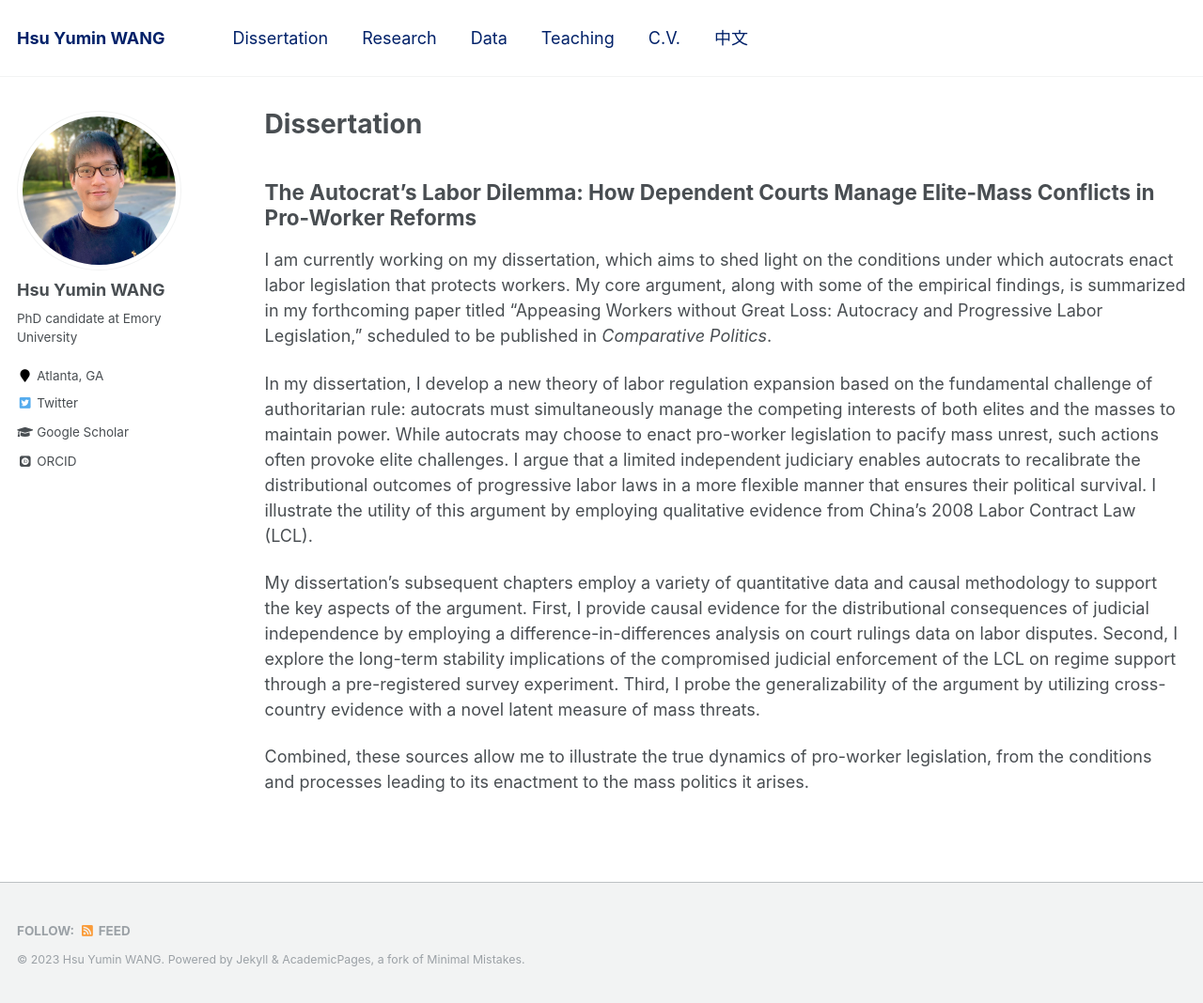
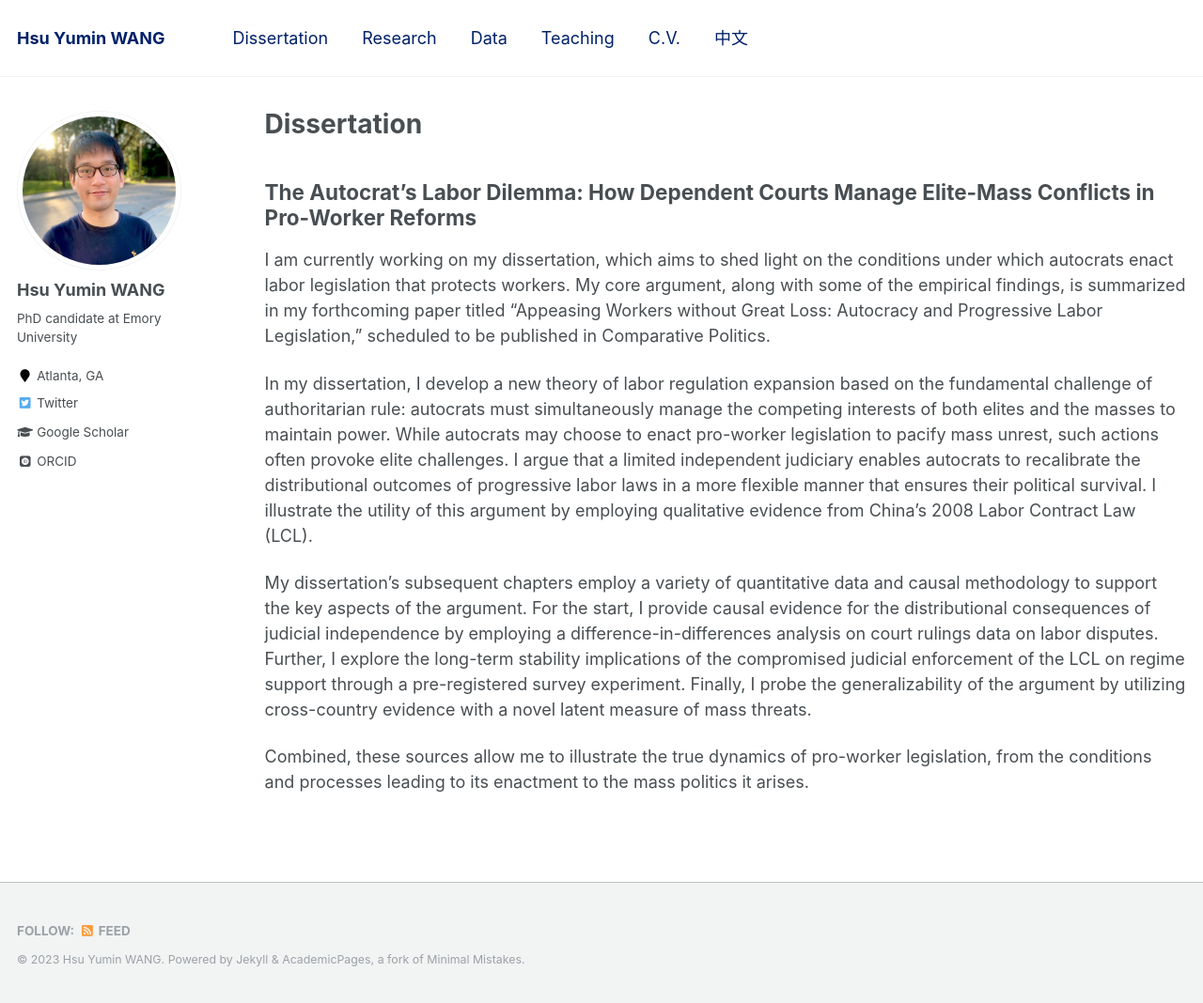
Before and after one commit to hsuyumin/hsuyumin.github.io, a Jekyll site: the page built from _pages/dissertation.md, in a window 1280 px wide and 1068 px high. Shown: the whole window at 94% size. Built offline with Jekyll 4.4.1, drawn with Linux system fonts in a browser that asks for light colours; some web fonts are replaced.

Commit message:
Update dissertation.md

```diff
--- a/_pages/dissertation.md
+++ b/_pages/dissertation.md
@@ -10,10 +10,10 @@ redirect_from:
 
 ## The Autocrat’s Labor Dilemma: How Dependent Courts Manage Elite-Mass Conflicts in Pro-Worker Reforms
 
-I am currently working on my dissertation, which aims to shed light on the conditions under which autocrats enact labor legislation that protects workers. My core argument, along with some of the empirical findings, is summarized in my forthcoming paper titled "Appeasing Workers without Great Loss: Autocracy and Progressive Labor Legislation," scheduled to be published in _Comparative Politics_.
+I am currently working on my dissertation, which aims to shed light on the conditions under which autocrats enact labor legislation that protects workers. My core argument, along with some of the empirical findings, is summarized in my forthcoming paper titled "Appeasing Workers without Great Loss: Autocracy and Progressive Labor Legislation," scheduled to be published in Comparative Politics.
 
 In my dissertation, I develop a new theory of labor regulation expansion based on the fundamental challenge of authoritarian rule: autocrats must simultaneously manage the competing interests of both elites and the masses to maintain power. While autocrats may choose to enact pro-worker legislation to pacify mass unrest, such actions often provoke elite challenges. I argue that a limited independent judiciary enables autocrats to recalibrate the distributional outcomes of progressive labor laws in a more flexible manner that ensures their political survival. I illustrate the utility of this argument by employing qualitative evidence from China’s 2008 Labor Contract Law (LCL).
 
-My dissertation's subsequent chapters employ a variety of quantitative data and causal methodology to support the key aspects of the argument. First, I provide causal evidence for the distributional consequences of judicial independence by employing a difference-in-differences analysis on court rulings data on labor disputes. Second, I explore the long-term stability implications of the compromised judicial enforcement of the LCL on regime support through a pre-registered survey experiment. Third, I probe the generalizability of the argument by utilizing cross-country evidence with a novel latent measure of mass threats.
+My dissertation's subsequent chapters employ a variety of quantitative data and causal methodology to support the key aspects of the argument. For the start, I provide causal evidence for the distributional consequences of judicial independence by employing a difference-in-differences analysis on court rulings data on labor disputes. Further, I explore the long-term stability implications of the compromised judicial enforcement of the LCL on regime support through a pre-registered survey experiment. Finally, I probe the generalizability of the argument by utilizing cross-country evidence with a novel latent measure of mass threats.
 
 Combined, these sources allow me to illustrate the true dynamics of pro-worker legislation, from the conditions and processes leading to its enactment to the mass politics it arises.
```
